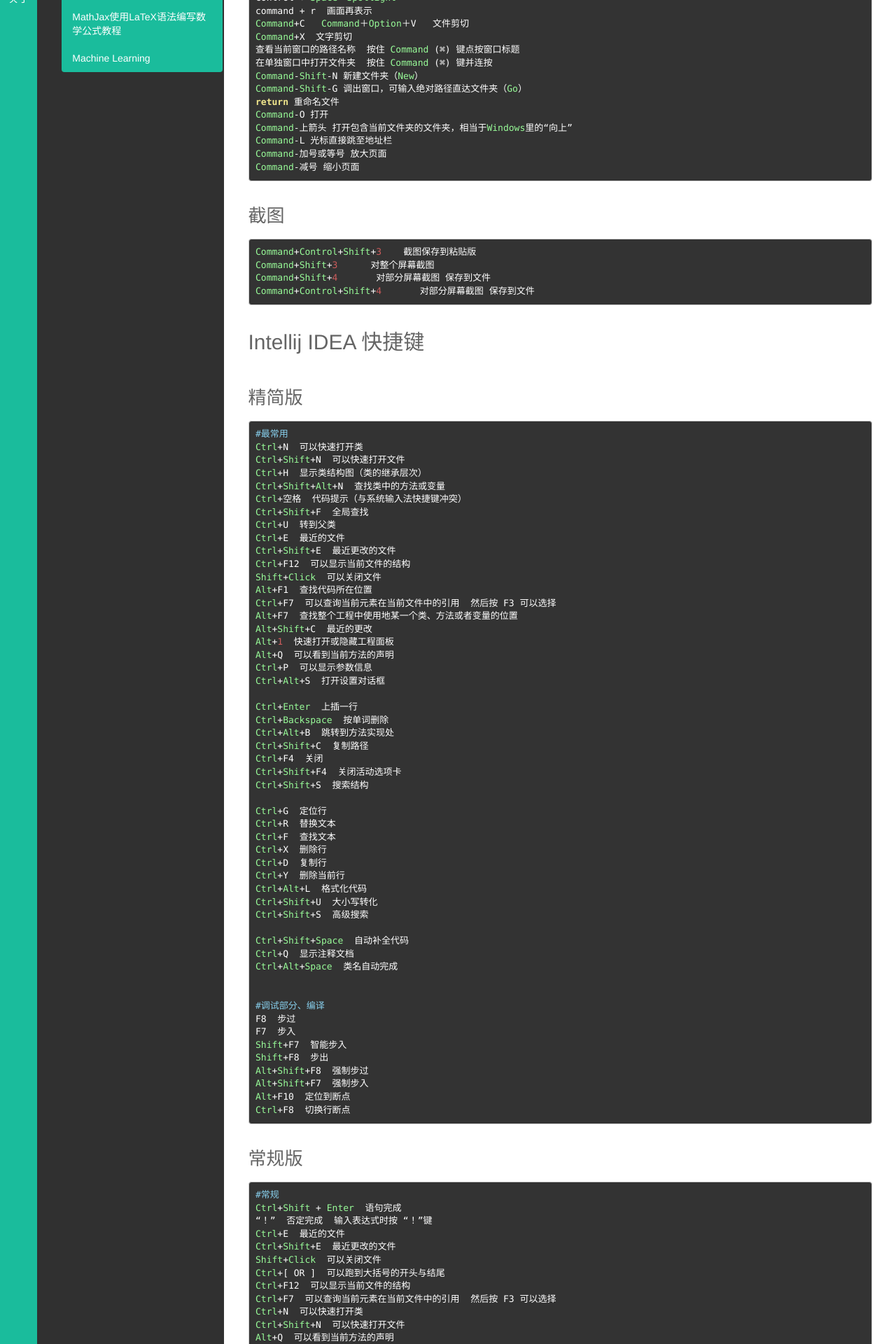
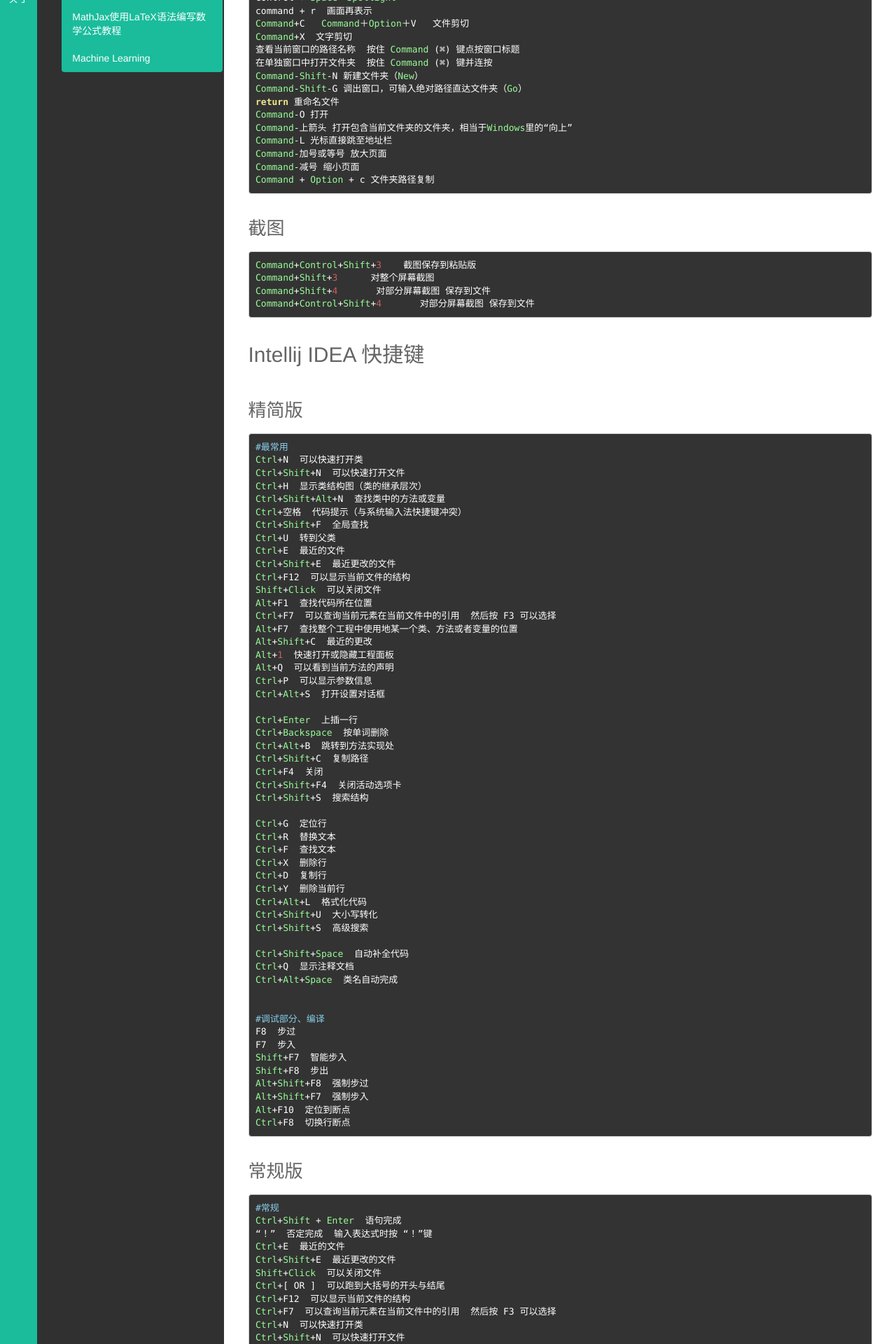
Before and after one commit to kyoyo/kyoyo.github.io, a Jekyll site: the page built from _posts/常用/2017-10-04-Hotkeys.md, in a window 1280 px wide. Shown: the part 368-2288 px from the top of the page at 70% size. Built offline with Jekyll 4.4.1, drawn with Linux system fonts in a browser that asks for light colours; Markdown is read by kramdown in place of the engine named in the settings.

Commit message:
Update 2017-10-04-Hotkeys.md

````diff
--- a/_posts/常用/2017-10-04-Hotkeys.md
+++ b/_posts/常用/2017-10-04-Hotkeys.md
@@ -28,6 +28,8 @@ Command-上箭头 打开包含当前文件夹的文件夹，相当于Windows里
 Command-L 光标直接跳至地址栏
 Command-加号或等号 放大页面
 Command-减号 缩小页面
+Command + Option + c 文件夹路径复制
+
 ```
 
 ### 截图
````
